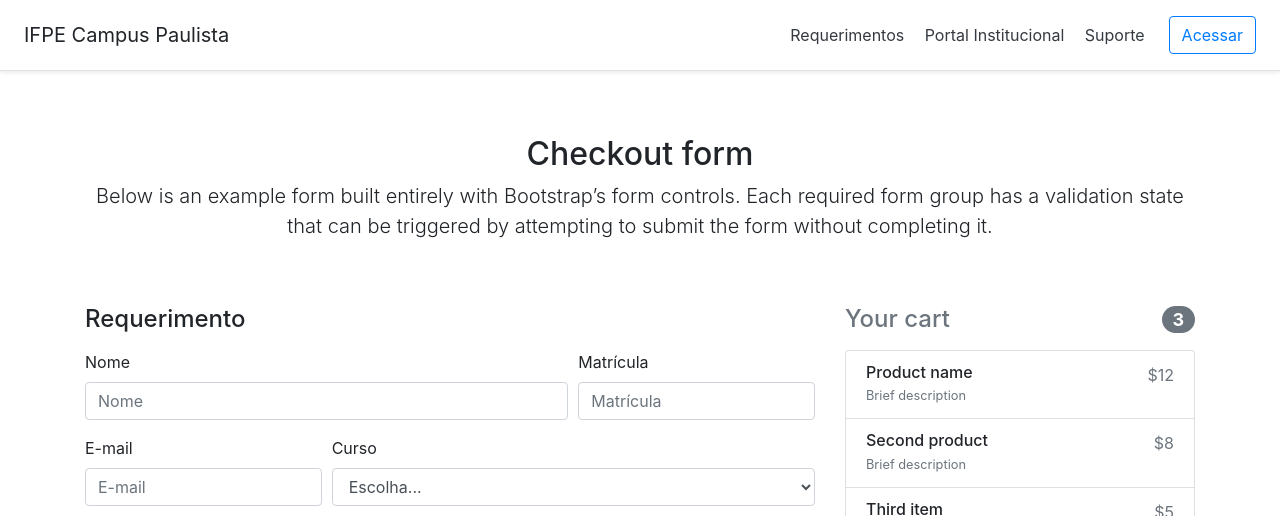
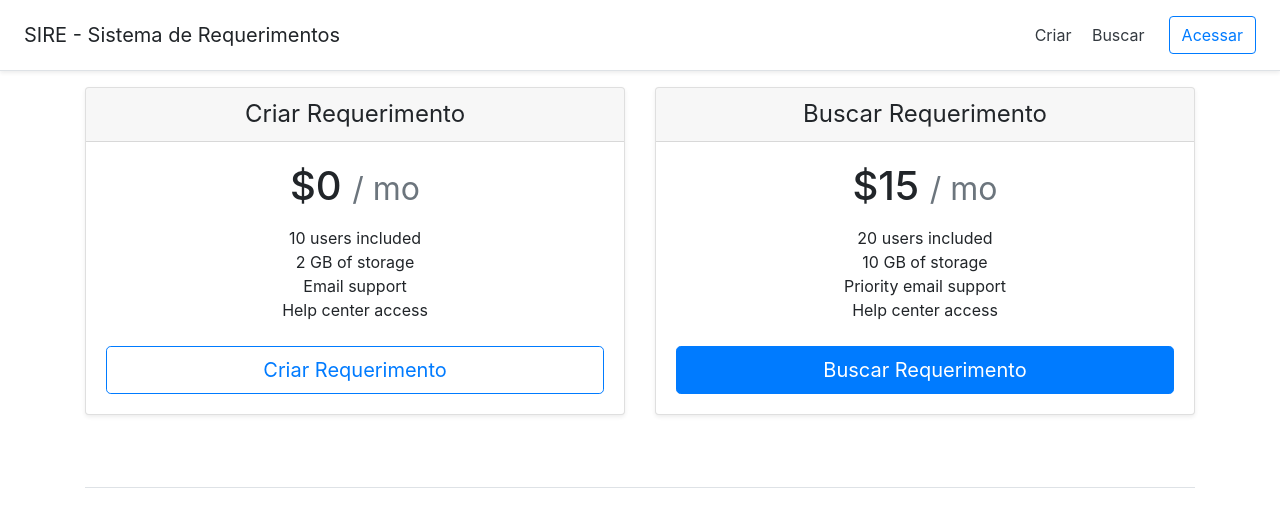
Before and after one commit to rodrigoclira/sire, a Django app: page /requerimento/ in a window 1280 px wide. Shown: the top 516 px of the page. Run offline with Django 3.2, Linux system fonts and the light colour scheme; some libraries are stand-ins or nearby versions; grey boxes are pictures that could not be loaded.

Commit message:
Adicionando novas funcionalidades

```diff
--- a/sire/requerimentos/urls.py
+++ b/sire/requerimentos/urls.py
@@ -4,5 +4,7 @@ from . import views
 
 urlpatterns = [
     path('', views.index, name='index'),
-    path('listar/', views.listar, name='listar')
+    path('criar/', views.create, name='create'),
+    path('pesquisar/', views.search, name='search'),
+    path('listar/', views.list_req, name='list_req')
 ]
--- a/sire/requerimentos/views.py
+++ b/sire/requerimentos/views.py
@@ -2,12 +2,27 @@ from django.shortcuts import render
 from django.contrib.auth.decorators import login_required
 from django.http import HttpResponse
 
+from .models import Despacho
 
 def index(request):
     context = { }
     return render(request, 'requerimentos/index.html', context)
 
+def create(request):
+    context = { }
+    return render(request, 'requerimentos/criar.html', context)
+
+def search(request):
+    context = { }
+    return render(request, 'requerimentos/pesquisar.html', context)
 
 @login_required
-def listar(request):
-    return HttpResponse("Você estará vendo a lista de requerimentos")
+def list_req(request):
+    despachos = Despacho.objects.filter(proximo = request.user)
+    print (despachos)
+    context = {'despachos': despachos}
+    return render(request, 'requerimentos/listar.html', context)
+
+@login_required
+def edit_despacho(request):
+    pass
--- a/sire/sire/settings.py
+++ b/sire/sire/settings.py
@@ -116,7 +116,10 @@ USE_TZ = True
 # https://docs.djangoproject.com/en/2.2/howto/static-files/
 
 STATIC_URL = '/static/'
+STATICFILES_DIRS = [
+    os.path.join(BASE_DIR, "static"),
+]
 
 #https://wsvincent.com/django-user-authentication-tutorial-login-and-logout/
-LOGIN_REDIRECT_URL = 'listar'
+LOGIN_REDIRECT_URL = 'list_req'
 LOGOUT_REDIRECT_URL = 'home'
--- a/sire/templates/base.html
+++ b/sire/templates/base.html
@@ -6,10 +6,10 @@
 		<meta http-equiv="Content-Type" content="text/html; charset=UTF-8">
         <title>{% block title %}SIRE - IFPE Campus Paulista{% endblock %}</title>
 
-		<link rel="icon" href="https://www.ifpe.edu.br/favicon.ico">
+		<link rel="icon" href="{% static "requerimentos/favicon.ico" %}">
 
 		<!-- bootstrap -->
-		<link rel="stylesheet" href="https://stackpath.bootstrapcdn.com/bootstrap/4.3.1/css/bootstrap.min.css" integrity="sha384-ggOyR0iXCbMQv3Xipma34MD+dH/1fQ784/j6cY/iJTQUOhcWr7x9JvoRxT2MZw1T" crossorigin="anonymous">
+		<link rel="stylesheet" href="{% static "requerimentos/bootstrap.min.css" %}" integrity="sha384-ggOyR0iXCbMQv3Xipma34MD+dH/1fQ784/j6cY/iJTQUOhcWr7x9JvoRxT2MZw1T" crossorigin="anonymous">
 
 		<style>
 				.bd-placeholder-img {
@@ -26,20 +26,40 @@
 					font-size: 3.5rem;
 				  }
 				}
+
+				/*
+				.btn-primary, .btn-primary:hover, .btn-primary:active, .btn-primary:visited {
+    				background-color: #034811 !important;
+				}
+				*/
 		</style>
 	</head>
 
 	<body >
 		<div class="d-flex flex-column flex-md-row align-items-center p-3 px-md-4 mb-3 bg-white border-bottom shadow-sm">
-			<h5 class="my-0 mr-md-auto font-weight-normal">IFPE Campus Paulista</h5>
+			<h5 class="my-0 mr-md-auto font-weight-normal">SIRE - Sistema de Requerimentos</h5>
+
+
 			<nav class="my-2 my-md-0 mr-md-3">
-				<a class="p-2 text-dark" href="#">Requerimentos</a>
-				<a class="p-2 text-dark" href="#">Portal Institucional</a>
-				<a class="p-2 text-dark" href="#">Suporte</a>
+
+				<a class="p-2 text-dark" href="{% url 'create' %}">Criar</a>
+				<a class="p-2 text-dark" href="{% url 'search' %}">Buscar</a>
+				{% if  user.is_authenticated %}
+				<a class="p-2 text-dark" href="{% url 'list_req' %}">Novos</a>
+				<a class="p-2 text-dark" href="{% url 'list_req' %}">Histórico</a>
+				{% endif %}
+				<!--<a class="p-2 text-dark" href="#">Suporte</a>-->
 			</nav>
-			<a class="btn btn-outline-primary" href="{% url 'login' %}">Acessar</a>
+
+			{% if not user.is_authenticated %}
+				<a class="btn btn-outline-primary" href="{% url 'login' %}">Acessar</a>
+			{% else %}
+				<a class="btn btn-outline-primary" href="#"> Minha Conta {{ user.username }} </a>
+			{% endif %}
+
 		</div>
 		<div class="container">
+			<!-- Adicionar o bloco de HTML-->
             {% block content %}
 
             {% endblock %}
@@ -47,7 +67,7 @@
 		<footer class="pt-4 my-md-5 pt-md-5 border-top">
 				<div class="row">
 				  <div class="col-12 col-md">
-<!--					<img class="mb-2" src="/docs/4.3/assets/brand/bootstrap-solid.svg" alt="" width="24" height="24">-->
+					<img class="mb-2" src="{% static "requerimentos/logo.png" %}" alt="" >
 					<small class="d-block mb-3 text-muted">&copy; 2017-2019</small>
 				  </div>
 				  <div class="col-6 col-md">
@@ -84,9 +104,9 @@
 
 		<!-- Optional JavaScript -->
 		<!-- jQuery first, then Popper.js, then Bootstrap JS -->
-		<script src="https://code.jquery.com/jquery-3.3.1.slim.min.js" integrity="sha384-q8i/X+965DzO0rT7abK41JStQIAqVgRVzpbzo5smXKp4YfRvH+8abtTE1Pi6jizo" crossorigin="anonymous"></script>
-		<script src="https://cdnjs.cloudflare.com/ajax/libs/popper.js/1.14.7/umd/popper.min.js" integrity="sha384-UO2eT0CpHqdSJQ6hJty5KVphtPhzWj9WO1clHTMGa3JDZwrnQq4sF86dIHNDz0W1" crossorigin="anonymous"></script>
-		<script src="https://stackpath.bootstrapcdn.com/bootstrap/4.3.1/js/bootstrap.min.js" integrity="sha384-JjSmVgyd0p3pXB1rRibZUAYoIIy6OrQ6VrjIEaFf/nJGzIxFDsf4x0xIM+B07jRM" crossorigin="anonymous"></script>
+		<script src="{% static "requerimentos/jquery-3.3.1.slim.min.js" %}" integrity="sha384-q8i/X+965DzO0rT7abK41JStQIAqVgRVzpbzo5smXKp4YfRvH+8abtTE1Pi6jizo" crossorigin="anonymous"></script>
+		<script src="{% static "requerimentos/popper.min.js" %}" integrity="sha384-UO2eT0CpHqdSJQ6hJty5KVphtPhzWj9WO1clHTMGa3JDZwrnQq4sF86dIHNDz0W1" crossorigin="anonymous"></script>
+		<script src="{% static "requerimentos/bootstrap.min.js" %}" integrity="sha384-JjSmVgyd0p3pXB1rRibZUAYoIIy6OrQ6VrjIEaFf/nJGzIxFDsf4x0xIM+B07jRM" crossorigin="anonymous"></script>
 	</body>
 
 </html>
--- a/sire/templates/requerimentos/index.html
+++ b/sire/templates/requerimentos/index.html
@@ -1,114 +1,39 @@
 <!-- templates/registration/login.html -->
 {% extends 'base.html' %}
 
-{% block title %}Requerimento{% endblock %}
+{% block title %}Página Inicial{% endblock %}
 
 {% block content %}
 
-<div class="py-5 text-center">
-<!--					<img class="d-block mx-auto mb-4" src="/docs/4.3/assets/brand/bootstrap-solid.svg" alt="" width="72" height="72">-->
-	<h2>Checkout form</h2>
-	<p class="lead">Below is an example form built entirely with Bootstrap’s form controls. Each required form group has a validation state that can be triggered by attempting to submit the form without completing it.</p>
+<div class="card-deck mb-3 text-center">
+		<div class="card mb-4 shadow-sm">
+		  <div class="card-header">
+			<h4 class="my-0 font-weight-normal">Criar Requerimento</h4>
 		  </div>
-
-<div class="row">
-	<!-- Right column -->
-	<div class="col-md-4 order-md-2 mb-4">
-		<h4 class="d-flex justify-content-between align-items-center mb-3">
-		<span class="text-muted">Your cart</span>
-		<span class="badge badge-secondary badge-pill">3</span>
-		</h4>
-		<ul class="list-group mb-3">
-		<li class="list-group-item d-flex justify-content-between lh-condensed">
-			<div>
-			<h6 class="my-0">Product name</h6>
-			<small class="text-muted">Brief description</small>
-			</div>
-			<span class="text-muted">$12</span>
-		</li>
-		<li class="list-group-item d-flex justify-content-between lh-condensed">
-			<div>
-			<h6 class="my-0">Second product</h6>
-			<small class="text-muted">Brief description</small>
-			</div>
-			<span class="text-muted">$8</span>
-		</li>
-		<li class="list-group-item d-flex justify-content-between lh-condensed">
-			<div>
-			<h6 class="my-0">Third item</h6>
-			<small class="text-muted">Brief description</small>
-			</div>
-			<span class="text-muted">$5</span>
-		</li>
-		<li class="list-group-item d-flex justify-content-between bg-light">
-			<div class="text-success">
-			<h6 class="my-0">Promo code</h6>
-			<small>EXAMPLECODE</small>
-			</div>
-			<span class="text-success">-$5</span>
-		</li>
-		<li class="list-group-item d-flex justify-content-between">
-			<span>Total (USD)</span>
-			<strong>$20</strong>
-		</li>
+		  <div class="card-body">
+			<h1 class="card-title pricing-card-title">$0 <small class="text-muted">/ mo</small></h1>
+			<ul class="list-unstyled mt-3 mb-4">
+			  <li>10 users included</li>
+			  <li>2 GB of storage</li>
+			  <li>Email support</li>
+			  <li>Help center access</li>
 			</ul>
-
-		<form class="card p-2">
-		<div class="input-group">
-			<input type="text" class="form-control" placeholder="Promo code">
-			<div class="input-group-append">
-			<button type="submit" class="btn btn-secondary">Redeem</button>
+			<button type="button"  onclick="location.href='{% url 'create' %}'"  class="btn btn-lg btn-block btn-outline-primary">Criar Requerimento</button>
 		  </div>
 		</div>
-		</form>
+		<div class="card mb-4 shadow-sm">
+		  <div class="card-header">
+			<h4 class="my-0 font-weight-normal">Buscar Requerimento</h4>
 		  </div>
-
-	<!-- Left column -->
-	<div class="col-md-8 order-md-1">
-		<h4 class="mb-3">Requerimento</h4>
-		<form>
-			{% csrf_token %}
-			<div class="form-row">
-				<div class="form-group col-md-8">
-					<label for="inputNome">Nome</label>
-					<input type="text" class="form-control" id="inputNome" placeholder="Nome">
-				</div>
-				<div class="form-group col-md-4">
-					<label for="inputMatricula">Matrícula</label>
-					<input type="text" class="form-control" id="inputMatricula" placeholder="Matrícula">
+		  <div class="card-body">
+			<h1 class="card-title pricing-card-title">$15 <small class="text-muted">/ mo</small></h1>
+			<ul class="list-unstyled mt-3 mb-4">
+			  <li>20 users included</li>
+			  <li>10 GB of storage</li>
+			  <li>Priority email support</li>
+			  <li>Help center access</li>
+			</ul>
+			<button type="button"  onclick="location.href='{% url 'search' %}'" class="btn btn-lg btn-block btn-primary">Buscar Requerimento</button>
 		  </div>
 		</div>
-
-			<div class="form-row">
-				<div class="form-group col-md-4">
-						<label for="inputEmail">E-mail</label>
-						<input type="email" class="form-control" id="inputEmail" placeholder="E-mail">
-				</div>
-
-				<div class="form-group col-md-8">
-						<label for="inputCurso">Curso</label>
-						<select id="inputCurso" class="form-control">
-							<option selected>Escolha...</option>
-							<option>Técnico Manutenção e Suporte em Informática</option>
-							<option>Técnico em Administração</option>
-							<option>Tecnologia em Análise e Desenvolvimento de Sistemas</option>
-						</select>
-				</div>
-			</div>
-			<div class="form-row">
-				<div class="form-group col-md-12">
-					<label for="exampleFormControlTextarea1">Solicitação</label>
-					<textarea class="form-control" id="exampleFormControlTextarea1" rows="3"></textarea>
-				</div>
-			</div>
-
-			<div class="form-row">
-				<div class="form-group col-md-12">
-						<input type="file" id="customFileLang" >
-				</div>
-				<!---https://stackoverflow.com/questions/43349767/how-to-add-upload-choose-multiple-files-from-one-input-tag -->
-			</div>
-			<button type="Enviar" class="btn btn-primary">Submeter</button>
-		</form>
-	</div>
 {% endblock %}
```
Also changed, not shown: sire/requerimentos/admin.py (+24 -9 lines), sire/requerimentos/models.py (+17 -1 lines), sire/templates/requerimentos/listar.html (+9 -1 lines). Lines whose indentation alone changed are shown as unchanged.
